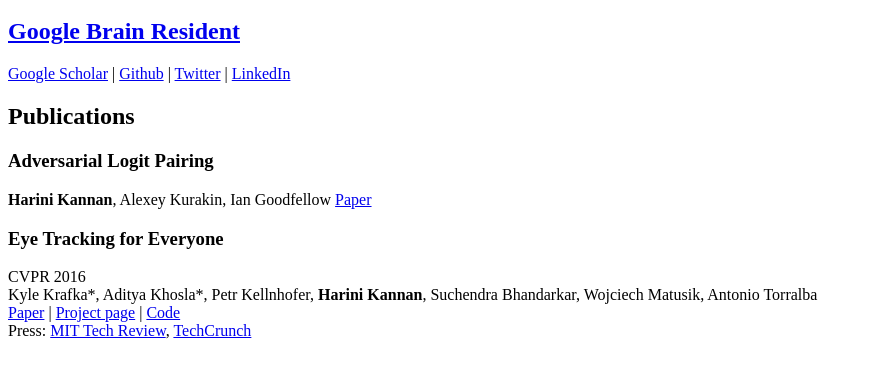
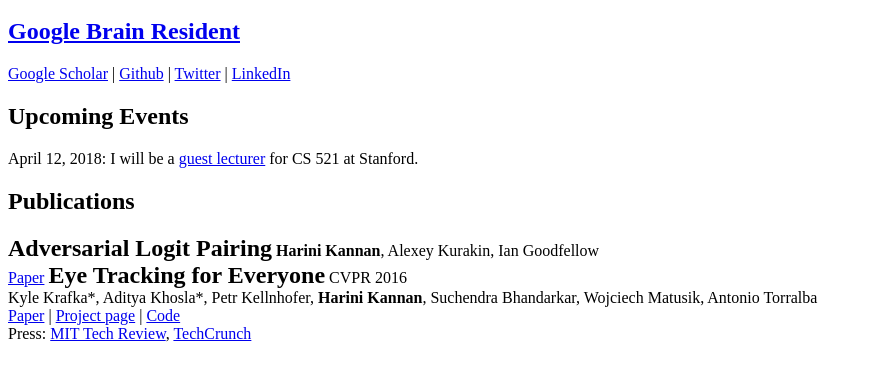
Before and after one commit to harini-kannan/harini-kannan.github.io, a plain HTML site: page index.html in a window 1280 px wide. Shown: the part 48-428 px from the top of the page, without its empty margins (0-872 px from the left). Drawn offline with Linux system fonts and the light colour scheme.

Commit message:
more updates

```diff
--- a/index.html
+++ b/index.html
@@ -1,13 +1,16 @@
 <h1>Harini Kannan</h1>
 <h2><a href="https://research.google.com/teams/brain/residency/">Google Brain Resident</a></h2>
 <a href=https://scholar.google.com/citations?user=kjOZo5sAAAAJ&hl=en>Google Scholar</a> | <a href="https://github.com/harini-kannan">Github</a> | <a href="https://twitter.com/harinidkannan">Twitter</a> | <a href="https://www.linkedin.com/in/harini-kannan-4b486459">LinkedIn</a>
+<h2> Upcoming Events </h2>
+April 12, 2018: I will be a <a href="https://dorsa.fyi/cs521/">guest lecturer</a> for CS 521 at Stanford.
 
 <h2> Publications </h2>
 
-<h3>Adversarial Logit Pairing</h3>
+<font size="+2"><b>Adversarial Logit Pairing</b></font>
 <b>Harini Kannan</b>, Alexey Kurakin, Ian Goodfellow
+<br>
 <a href="https://arxiv.org/abs/1803.06373">Paper</a>
-<h3>Eye Tracking for Everyone</h3>
+<font size="+2"><b>Eye Tracking for Everyone</b></font>
 CVPR 2016
 <br>
 Kyle Krafka*, Aditya Khosla*, Petr Kellnhofer, <b>Harini Kannan</b>, Suchendra Bhandarkar, Wojciech Matusik, Antonio Torralba
```
